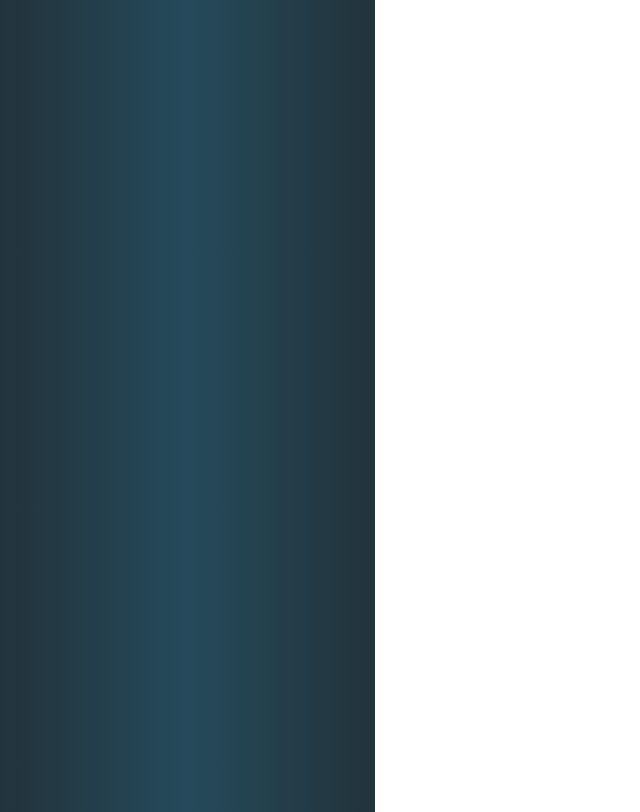
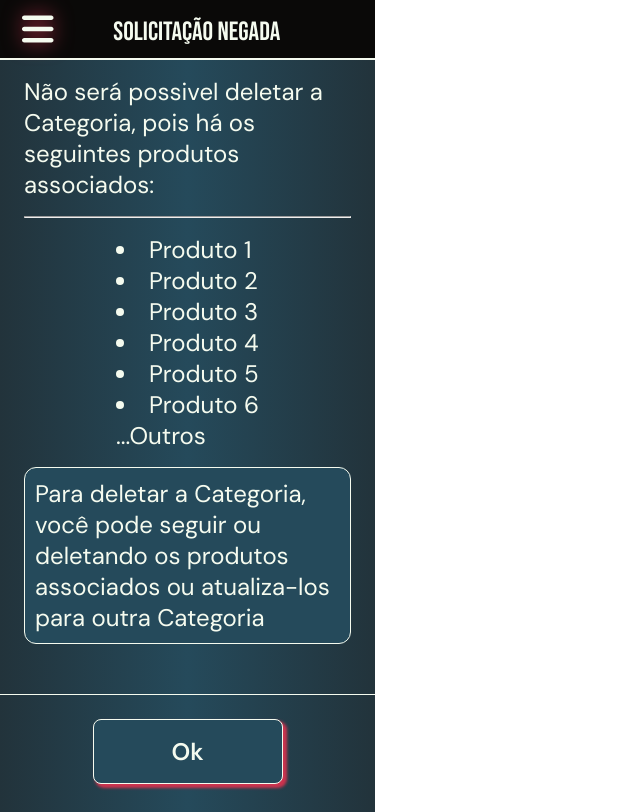
Before and after one commit to Grupo-2-Sustentare/sustentare-web, a React (Create React App) app: page /delecao-negada in a window 1280 px wide. Before the commit this address had no page. Shown: the whole page, without its empty margins (0-640 px from the left). Built offline with nearby package versions, Linux system fonts and the light colour scheme; no server answers; a web font is replaced by a local one.

Commit message:
Front-end concluído - Back pendente

```diff
--- a/src/pages/tela-de-confirmacao/TelaDeConfirmacao.jsx
+++ b/src/pages/tela-de-confirmacao/TelaDeConfirmacao.jsx
@@ -32,7 +32,9 @@ export default function TelaDeConfirmacao({ }) {
     const navigate = useNavigate()
 
     const removendo = async () => {
-        console.log("aloooo")
+        //Adicionar validação de produto associado a categoria e unidade de medida
+        navigate("/delecao-negada")
+        // console.log("aloooo")
         if(categoria !== undefined){
             console.log("categoria")
             api.delete(`/categorias/${categoria.id}?idResponsavel=${idResponsavel}`)
@@ -71,7 +73,8 @@ export default function TelaDeConfirmacao({ }) {
             })
             .then(() => {
                 successToast(`Item associado ao produto "${produto.item.nome}" removido com sucesso!`);
-                navigate("/configuracoes-de-produtos")
+                // navigate("/configuracoes-de-produtos")
+                // navigate("/delecao-negada")
             })
             .catch((error) => {
                 console.error("Erro ao desativar produto ou remover item associado:", error);
--- /dev/null
+++ b/src/pages/tela-para-negar-delecao/TelaParaNegarDelecao.jsx
@@ -0,0 +1,83 @@
+import styles from "./TelaParaNegarDelecao.module.css";
+import { useNavigate } from "react-router-dom";
+import React, { useEffect, useState } from "react";
+import api from "../../api";
+import Button from "../../components/Button/Button";
+import TopBar from "../../components/TopBar/TopBar";
+import Product from "../../components/ProductItem/Product";
+import { successToast } from "../../components/Toast/Toast";
+
+const NegarDelecao = () => {
+    const navigate = useNavigate();
+    const [categorias, setCategorias] = useState([]); // Estado para armazenar as categorias carregadas da API
+
+    useEffect(() => {
+        api.get("/categorias")
+            .then((response) => {
+                setCategorias(response.data); // Armazena os dados da API no estado
+            })
+            .catch((error) => {
+                console.error("Erro ao buscar categorias:", error); // Trata erros
+            });
+    }, []);
+
+
+    const handleInfo = () => {
+        navigate("/configuracoes-de-estoque")
+    };
+
+    // Função para salvar a categoria na sessionStorage e navegar para a página de edição
+    const handleEdit = (categoria) => {
+        sessionStorage.setItem("categoria_selecionada", JSON.stringify(categoria)); // Salva a categoria na sessionStorage
+        navigate("/editando-categoria"); // Redireciona para a página de edição
+    };
+
+    const handleRemove = (categoria) => {
+        const confirmRemove = window.confirm(`Você realmente deseja desativar a categoria "${categoria.nome}"?`);
+
+        if (confirmRemove) {
+
+            const responsavelString = sessionStorage.getItem("responsavel");
+            const responsavel = responsavelString ? JSON.parse(responsavelString) : null;
+            const idResponsavel = responsavel ? responsavel.id : null;
+
+
+        }
+    };
+
+    // var actionCategoria = DEFAULT_BUTTON_CONFIG
+    // actionCategoria.yellow.style = {}
+    // actionCategoria.yellow.icon = "fa-solid fa-pen"
+    // actionCategoria.yellow.iconFillInvert = false
+    // actionCategoria.yellow.text = "Editar"
+    // actioCategoria.yellow.action = ()=>{navigate("/editando-categoria")}
+
+    var oQueSeraDeletado = "Categoria"
+
+    return (
+        <>
+            <TopBar title={"Solicitação Negada"} showBackArrow={false}/>
+            <div className={styles.divPrincipal}>
+                <div className={styles.principal}>
+                    <span>Não será possivel deletar a {oQueSeraDeletado}, pois há os seguintes produtos associados: </span>
+                    <hr />
+                    <div>
+                        <li>Produto 1</li>
+                        <li>Produto 2</li>
+                        <li>Produto 3</li>
+                        <li>Produto 4</li>
+                        <li>Produto 5</li>
+                        <li>Produto 6</li>
+                        <span>...Outros</span>
+                    </div>
+                    <div className={styles.instrucoes}>Para deletar a {oQueSeraDeletado}, você pode seguir ou deletando os produtos associados ou atualiza-los para outra {oQueSeraDeletado}</div>
+                </div>
+            </div>
+            <div className={styles.divBotao}>
+                <Button insideText="Ok" onClick={handleInfo} />
+            </div>
+        </>
+    );
+};
+
+export default NegarDelecao;
--- /dev/null
+++ b/src/pages/tela-para-negar-delecao/TelaParaNegarDelecao.module.css
@@ -0,0 +1,44 @@
+.divFiltroEBusca{
+    display: flex;
+    flex-direction: column;
+    width: 100%;
+    gap: 8px;
+    padding: 8px;
+}
+.divPrincipal{
+    display: flex;
+    flex-direction: column;
+    justify-content: flex-start;
+    gap: 8px;
+    width: 100%;
+    height: 634px;
+    padding: 8px 16px 8px 16px;
+    overflow-y: scroll;
+}
+
+.divBotao{
+    display: flex;
+    width: 100%;
+    height: 113px;
+    justify-content: center;
+    align-items: center;
+    border-top: var(--borda-branca);
+    position: relative;
+    background-color: var(--gradiente);
+}
+
+.principal{
+    display: flex;
+    flex-direction: column;
+    align-items: center;
+    justify-content: center;
+    gap: 16px;
+    padding: 8px 8px;
+}
+
+.instrucoes{
+    background-color: var(--carvao);
+    padding: 10px;
+    border: var(--borda-branca);
+    border-radius: 12px;
+}
--- a/src/routes.js
+++ b/src/routes.js
@@ -36,6 +36,8 @@ import EditandoUnidadeDeMedida from "./pages/configuracoes-de-estoque/UnidadeDeM
 import HistoricoOperacoes from "./pages/historico-operacoes/HistoricoOperacoes";
 
 import TelaDeConfirmacao from "./pages/tela-de-confirmacao/TelaDeConfirmacao"
+
+import TelaParaNegarDelecao from "./pages/tela-para-negar-delecao/TelaParaNegarDelecao"
 
 function Rotas() {
     let rotaPadrao = null;
@@ -79,6 +81,7 @@ function Rotas() {
                 <Route path={"/configuracoes"} element={<Configuracoes/>}/>
 
                 <Route path={"/tela-de-confirmacao"} element={<TelaDeConfirmacao/>}/>
+                <Route path={"/delecao-negada"} element={<TelaParaNegarDelecao/>}/>
 
                 <Route path={"/teste"} element={<ExibirComponentes/>} />
             </Routes>
```
